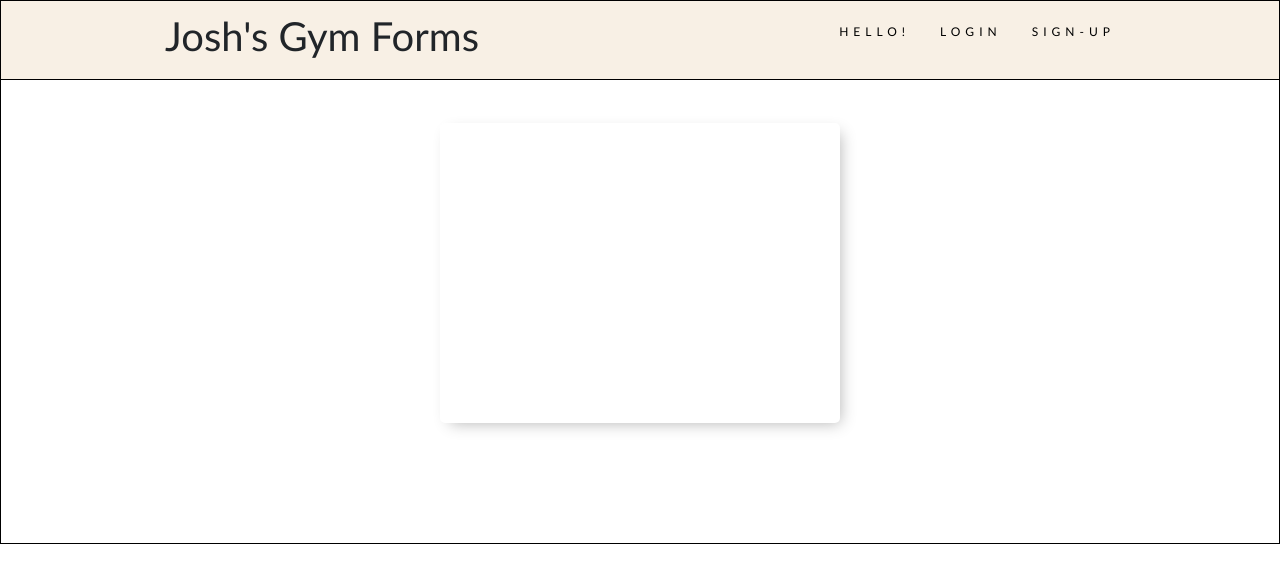
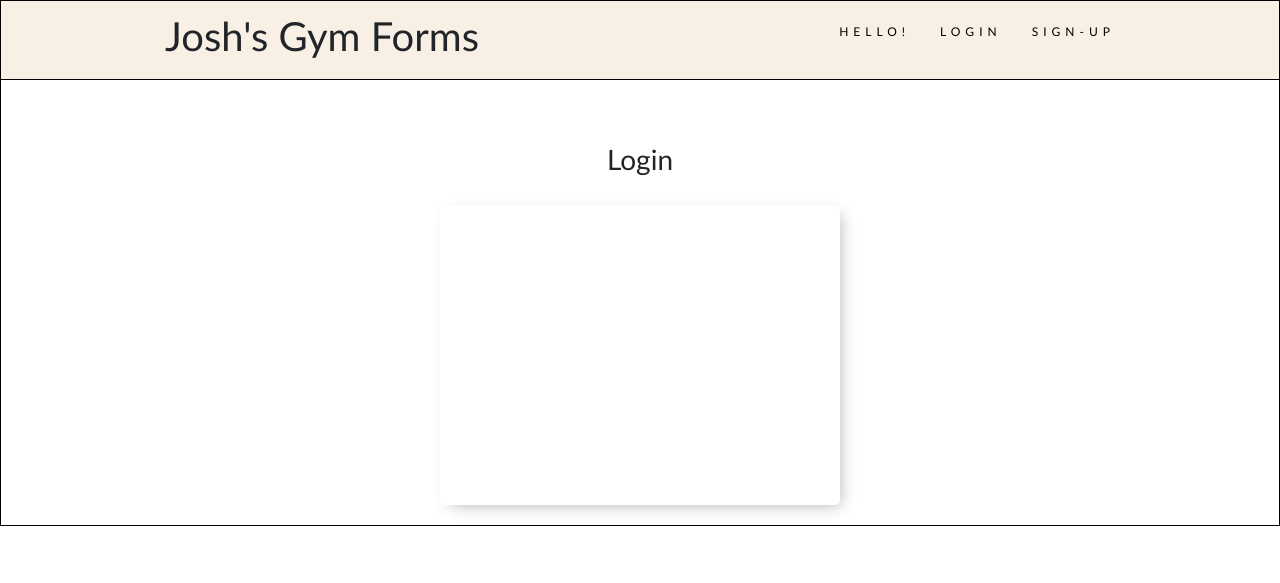
Before and after one commit to joshuaanyang/GymExercises, a Flask app: template templates/new-login.html in a window 1280 px wide. Shown: the top 583 px of the page. Run offline with Flask 2, Linux system fonts and the light colour scheme; the template is opened without the code that fills it, so the values that code supplies are empty; some libraries are stand-ins or nearby versions.

Commit message:
Login page

```diff
--- a/static/css/new-styles.css
+++ b/static/css/new-styles.css
@@ -140,6 +140,8 @@ border-left: 0;
 .login-text{
   padding: 20px;
   width: auto;
+  margin-top: 100px;
+  text-align: center;
 }
 
 .box {
@@ -147,7 +149,7 @@ border-left: 0;
   padding: 50px;
   height: 300px;
   position: relative;
-  margin: 100px auto;
+  margin: 00px auto;
   background: white;
   border-radius: 5px;
   box-shadow: 5px 5px 15px -5px rgba(0, 0, 0, 0.3);
--- a/templates/new-login.html
+++ b/templates/new-login.html
@@ -28,7 +28,11 @@
         </nav>
     </div>
 
-    <div class="my-container">
+    <div class="my-login-container">
+        <div class="login-text">
+            <h3>Login</h3>
+        </div>
+
         <div class="box">
 
         </div>
```
